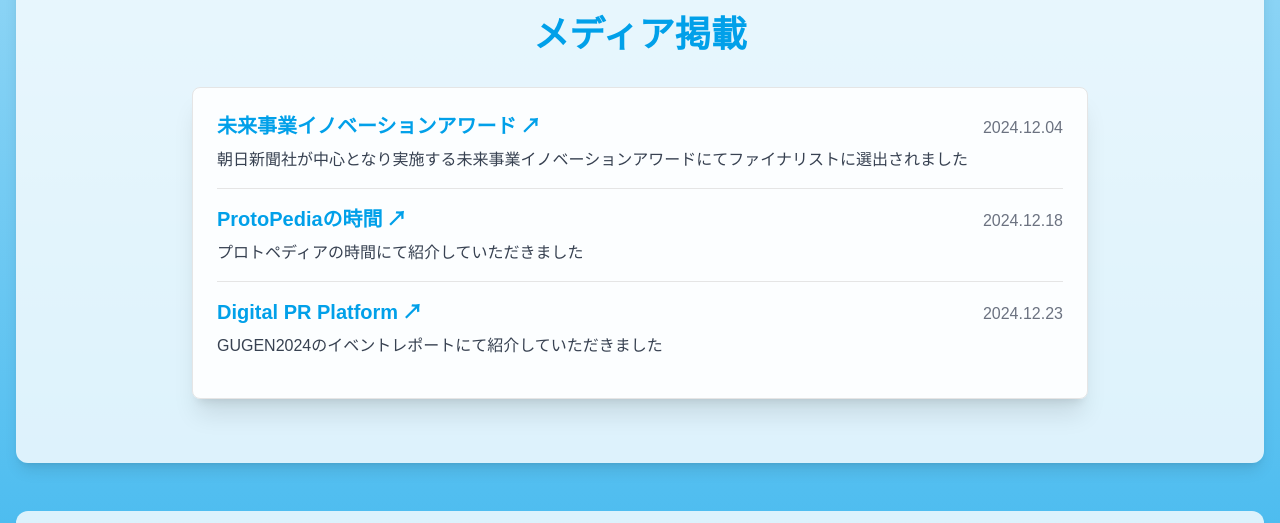
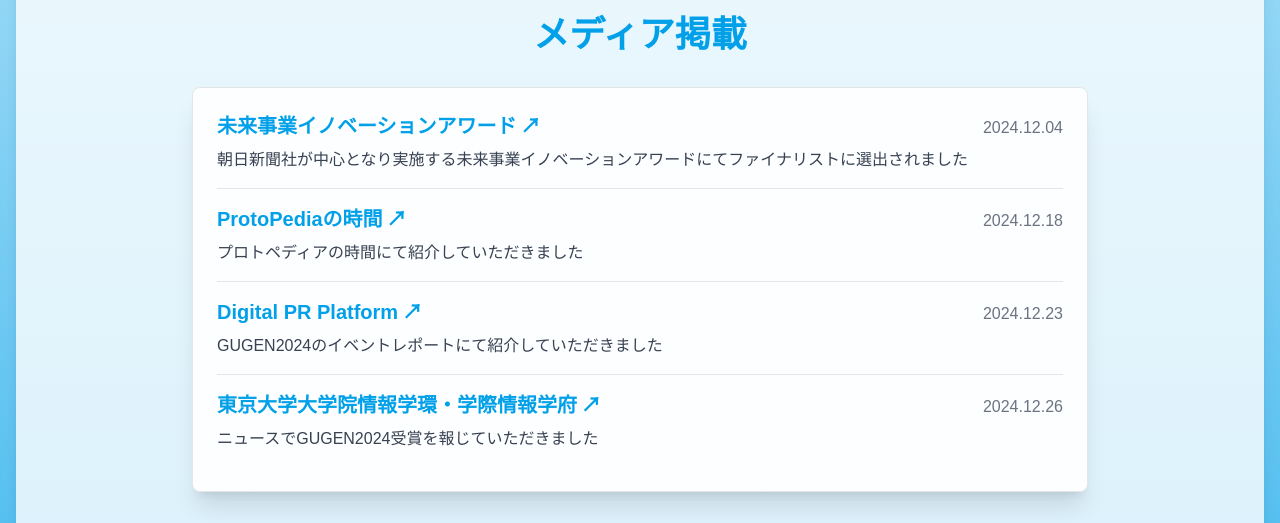
Before and after one commit to keigo1110/CottonSketchPen-HP, a Next.js app: page / in a window 1280 px wide. Shown: the part 3185-3708 px from the top of the page. Built offline with nearby package versions, Linux system fonts and the light colour scheme.

Commit message:
add iii site

```diff
--- a/components/cotton-sketch-pen-homepage.tsx
+++ b/components/cotton-sketch-pen-homepage.tsx
@@ -234,6 +234,12 @@
                       description: "GUGEN2024のイベントレポートにて紹介していただきました",
                       link: "https://digitalpr.jp/r_detail.php?release_id=101530"
                     },
+                    {
+                      media: "東京大学大学院情報学環・学際情報学府",
+                      date: "2024.12.26",
+                      description: "ニュースでGUGEN2024受賞を報じていただきました",
+                      link: "https://www.iii.u-tokyo.ac.jp/news/2024122621779"
+                    }
                   ].map((item, index, array) => (
                     <li key={item.date} className={index !== array.length - 1 ? "border-b pb-4" : "pb-4"}>
                       <div className="flex justify-between items-baseline mb-2">
```
